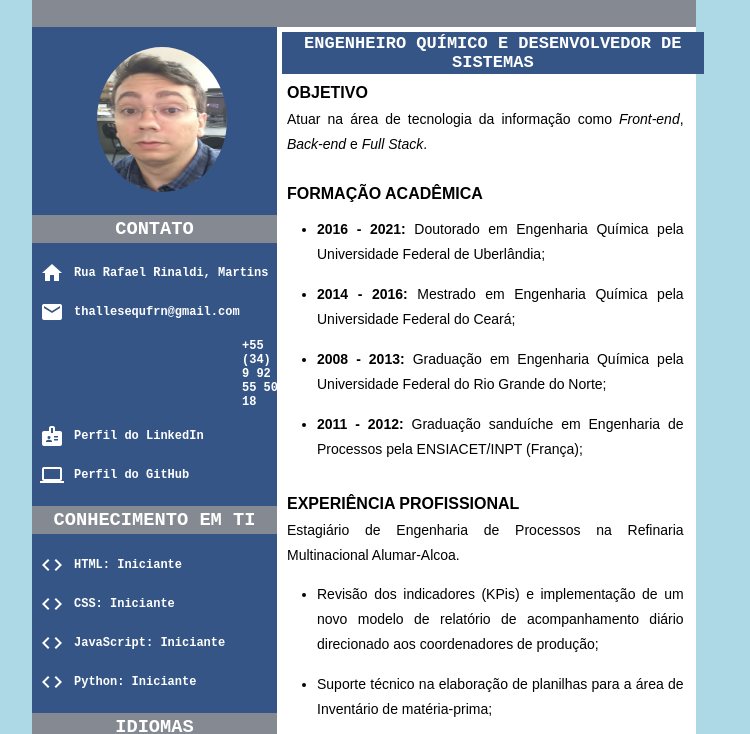
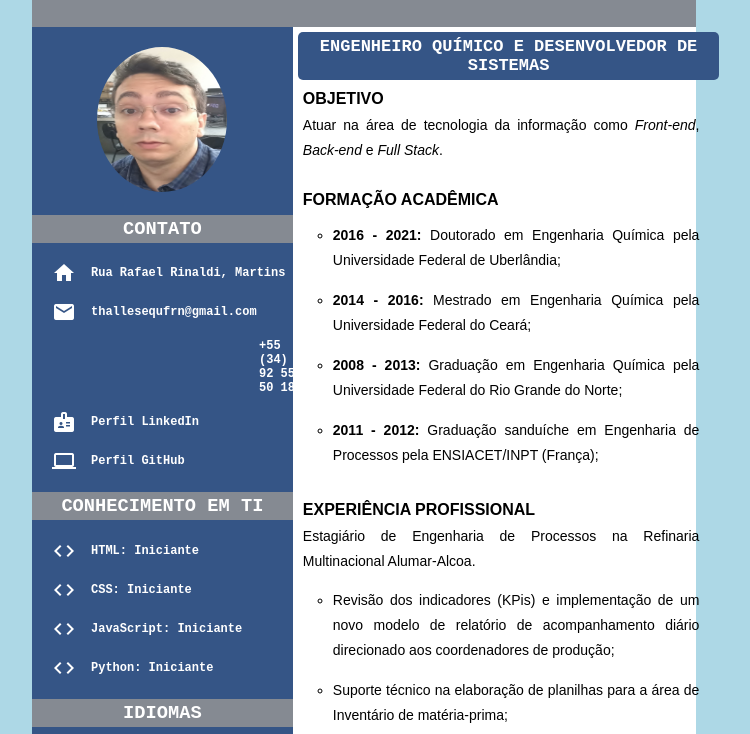
Before and after one commit to ThallesDiogenes/programa-vem.ser-DEV-2022, a plain HTML site: page index.html in a window 1280 px wide. Shown: the part 61-795 px from the top of the page, without its empty margins (276-1026 px from the left). Drawn offline with Linux system fonts and the light colour scheme.

Commit message:
Atualização do HTML e CSS

```diff
--- a/index.html
+++ b/index.html
@@ -33,13 +33,13 @@
                 <div class="informacao">
                     <span class="material-icons icone_branco">badge</span>
                     <span class="descricao"><a href="https://www.linkedin.com/in/thalles-diógenes-61729b1b9"
-                        target="_blank"> <font color="white">Perfil do LinkedIn</font>
+                        target="_blank"> <font color="white">Perfil LinkedIn</font>
                     </a></span>
                 </div>
                 <div class="informacao">
                     <span class="material-icons icone_branco">computer</span>
                     <span class="descricao"><a href="https://github.com/ThallesDiogenes" target="_blank">
-                        <font color="white">Perfil do GitHub</font></a></span>
+                        <font color="white">Perfil GitHub</font></a></span>
                 </div>
 
             </section>
--- a/style.css
+++ b/style.css
@@ -1,25 +1,15 @@
 body {
     background-color: lightblue;
 }
-h3 {
-    font-family: Andale Mono, monospace;
+
+.titulo {
+    background-color: #858a92;
+    margin: 0 300px 0 300px;
+    height: 10vh;
+    display: grid;
+    grid-template-columns: 1fr;
 }
 
-hr {
-    width: 460px;
-    margin-right: 50px;
-}
-
-ul {
-    text-align: justify;
-    line-height: 25px;
-    margin-right: 25px;
-    font-family: Arial, Helvetica, sans-serif;
-    font-size: 14px;
-}
-a {
-    text-decoration: none;
-}
 .autor {
     color: white;
     text-transform: uppercase;
@@ -29,30 +19,30 @@ a {
     font-family: Andale Mono, monospace;
     margin-top: 15px;
 }
-.titulo {
-    background-color: #858a92;
-    margin: 0 300px 0 300px;
-    height: 10vh;
-    display: grid;
-    grid-template-columns: 1fr;
 
-}
 .principal {
     background-color: white;
     margin: 0 300px 0px 300px;
-    height: 130vh;
+    height: auto;
     display: grid;
     grid-template-columns: 1fr 65%;
 }
+
 .esquerda {
     background-color: #355586;
 }
+
 .foto {
     margin: 20px 50px 0px 65px;
     width: 130px;
     height: 145px;
     border-radius: 50%;
 }
+
+h3 {
+    font-family: Andale Mono, monospace;
+}
+
 .contato{
     color: white;
     background-color: #858a92;
@@ -62,24 +52,43 @@ a {
     text-transform: uppercase;
 }
 
-.material-icons.icone_branco{
-    color: white;
-}
 .informacao{
     display: flex;
     flex-direction: row;
-    margin-left: 8px;
+    margin-left: 20px;
     margin-right: 5px;
     margin-bottom: 15px;
     width: 100%;
     align-items: center;
 }
+
+.material-icons.icone_branco{
+    color: white;
+}
+
 .descricao{
     font-size: 12px;
     color: white;
     font-weight: 600;
     font-family: Andale Mono, monospace;
-    margin-left: 10px;
+    margin-left: 15px;
+}
+
+a {
+    text-decoration: none;
+}
+
+.informacao .descricao:hover a {
+    text-decoration: underline;
+    font-size: 15px;
+}
+
+.descricao-objetivo {
+    text-align: justify;
+    margin: 5px 25px 10px 10px;
+    line-height: 25px;
+    font-family: Arial, Helvetica, sans-serif;
+    font-size: 14px;
 }
 
 .profissao {
@@ -88,23 +97,28 @@ a {
     text-transform: uppercase;
     font-size: 17px;
     margin: 5px 5px 10px 5px;
-    padding-top: 2px;
-    padding-bottom: 2px;
+    padding-top: 5px;
+    padding-bottom: 5px;
     background-color: #355586;
+    border-radius: 5px;
 }
+
 .topico {
     text-transform: uppercase;
     margin-top: 10px;
     margin-left: 10px;
     font-family: Arial, Helvetica, sans-serif;
 }
-.descricao-objetivo {
+
+ul {
     text-align: justify;
-    margin: 5px 25px 10px 10px;
     line-height: 25px;
+    margin-right: 25px;
     font-family: Arial, Helvetica, sans-serif;
     font-size: 14px;
+    list-style-type:circle;
 }
+
 .ponto {
     margin-bottom: 15px;
 }
```
